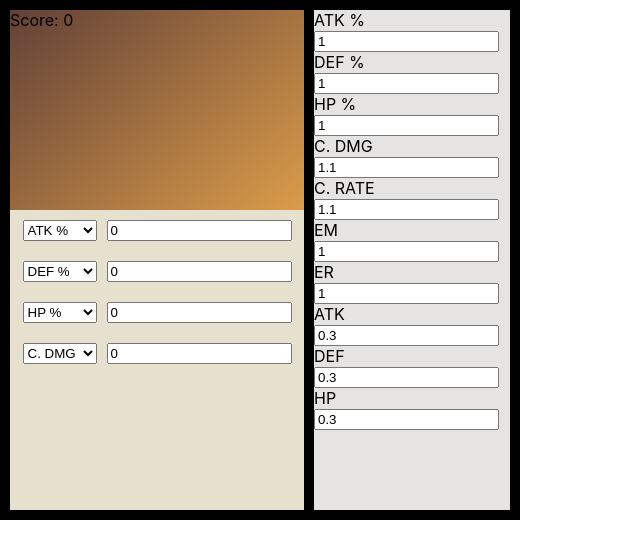
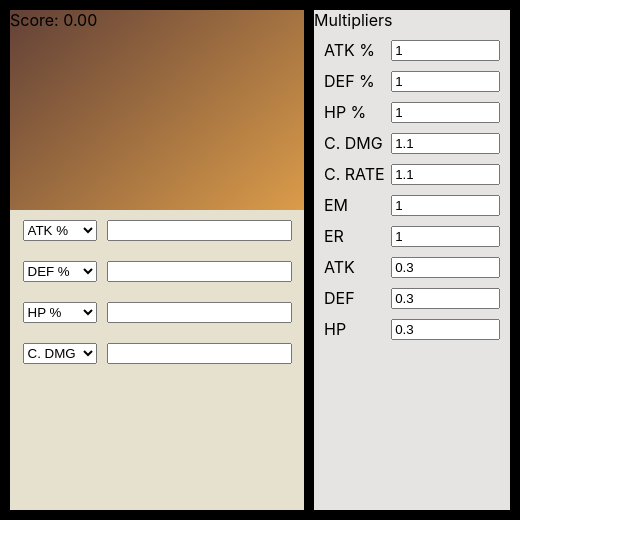
Before and after one commit to ltbd78/artifact-calculator, a React (Create React App) app: page / in a window 1280 px wide. Shown: the top 558 px of the page, without its empty margins (0-640 px from the left). Built offline with nearby package versions, Linux system fonts and the light colour scheme.

Commit message:
update styles

```diff
--- a/src/App.js
+++ b/src/App.js
@@ -28,7 +28,7 @@ export default function App() {
     DEF: 0.3,
     HP: 0.3
   });
-  const [statInputs, setStatInputs] = useState([0.0, 0.0, 0.0, 0.0]);
+  const [statInputs, setStatInputs] = useState([null, null, null, null]);
   const [selectedOptions, setSelectedOptions] = useState([...Object.keys(statRolls).slice(0, 4)]);
   function updateStatMultipliers(key, newValue) {
     const newDict = { ...statMultipliers };
@@ -67,7 +67,7 @@ function ScoreBox({ statRolls, statInputs, selectedOptions, statMultipliers }) {
       score += (statInputs[i] * statMultipliers[selectedOptions[i]]) / statRolls[selectedOptions[i]];
     }
   }
-  return <div className="score-box">Score: {score}</div>;
+  return <div className="score-box">Score: {score.toFixed(2)}</div>;
 }
 
 function StatBox({ statTypes, statInputs, selectedOptions, updateStatInputs, updateSelectedOptions }) {
@@ -100,5 +100,5 @@ function MultiplierBox({ statMultipliers, updateStatMultipliers }) {
       </div>
     );
   }
-  return <div className="multiplier-box">{multiplierRows}</div>;
+  return <div className="multiplier-box">Multipliers{multiplierRows}</div>;
 }
--- a/src/App.scss
+++ b/src/App.scss
@@ -42,9 +42,14 @@
     background-color: #e5e4e2;
 
     .multiplier-row {
-      display: block;
+      display: flex;
+      margin: 10px;
       .stat-type {
-        height: 100px;
+        width: 40%;
+      }
+      .input-multiplier {
+        width: 60%;
+
       }
     }
   }
```
